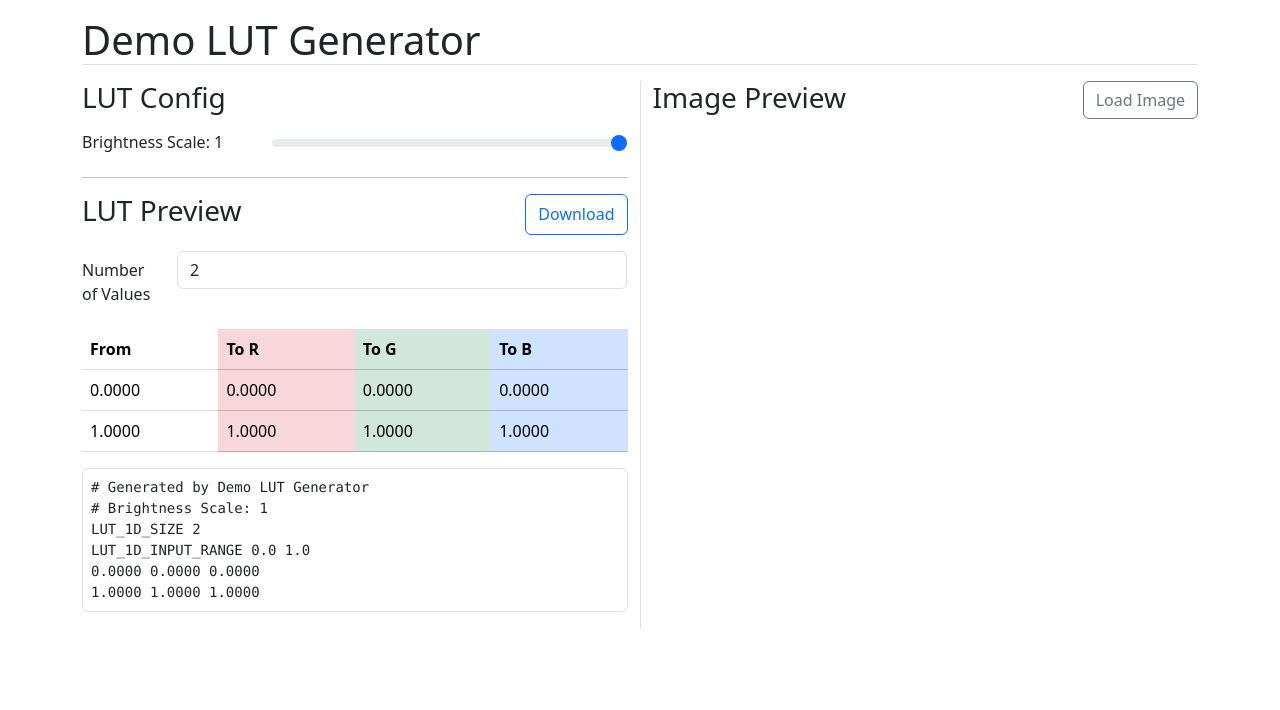
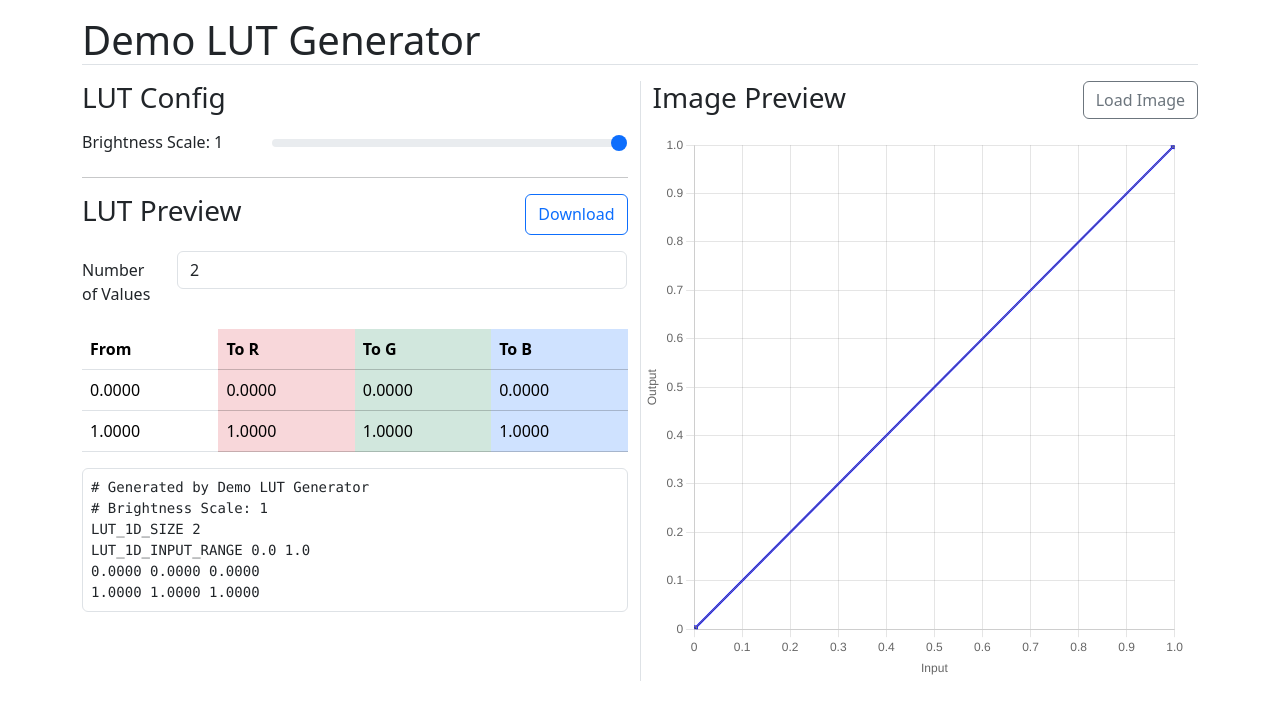
Before and after one commit to hrueger/demo-lut-generator, a SvelteKit app: page / in a window 1280 px wide. Shown: the top 710 px of the page. Built offline with nearby package versions, Linux system fonts and the light colour scheme.

Commit message:
feat: line chart

```diff
--- a/package.json
+++ b/package.json
@@ -22,5 +22,8 @@
 		"typescript": "^5.0.0",
 		"vite": "^6.2.6"
 	},
-	"packageManager": "yarn@4.9.1"
+	"packageManager": "yarn@4.9.1",
+	"dependencies": {
+		"chart.js": "^4.4.9"
+	}
 }
--- a/src/routes/+page.svelte
+++ b/src/routes/+page.svelte
@@ -1,4 +1,6 @@
 <script lang="ts">
+    import LineChart from "./LineChart.svelte";
+
     let brightnessScale = $state(1);
     let lutValueCount = $state(2);
     let originalImage: HTMLImageElement | null = null;
@@ -172,6 +174,32 @@ ${lutValues
             <button class="btn btn-outline-secondary mb-3" onclick={loadImage}>Load Image</button>
         </div>
         <div class="row">
+            <LineChart
+                datasets={[
+                    {
+                        label: "Reference",
+                        data: [
+                            { x: 0, y: 0 },
+                            { x: 1, y: 1 },
+                        ],
+                        borderColor: "gray",
+                        borderWidth: 1,
+                        tension: 0,
+                    },
+                    {
+                        label: "LUT",
+                        data: lutValues.map((value) => ({
+                            x: value[0],
+                            y: value[1],
+                        })),
+                        borderColor: "blue",
+                        borderWidth: 2,
+                        tension: 0,
+                    },
+                ]}
+            />
+        </div>
+        <div class="row">
             {#if originalImageUrl}
                 <div class="col">
                     <h5>Original Image</h5>
--- /dev/null
+++ b/src/routes/LineChart.svelte
@@ -0,0 +1,55 @@
+<script lang="ts">
+    import { onMount } from "svelte";
+    import { Chart, LineController, LineElement, PointElement, LinearScale, Title, Tooltip, CategoryScale, type ChartDataset } from "chart.js";
+
+    let canvas: HTMLCanvasElement;
+
+    let { datasets }: { datasets: ChartDataset<"line">[] } = $props();
+
+    Chart.register(LineController, LineElement, PointElement, LinearScale, Title, Tooltip, CategoryScale);
+
+    $effect(() => {
+        if (!chart) return;
+        chart.data.datasets = datasets;
+        chart.update();
+    });
+
+    let chart: Chart | null = null;
+    onMount(() => {
+        const ctx = canvas.getContext("2d")!;
+        chart = new Chart(ctx, {
+            type: "line",
+            data: {
+                datasets,
+            },
+            options: {
+                animation: false,
+                maintainAspectRatio: false,
+                scales: {
+                    x: {
+                        type: "linear",
+                        min: 0,
+                        max: 1,
+                        title: {
+                            display: true,
+                            text: "Input",
+                        },
+                    },
+                    y: {
+                        type: "linear",
+                        min: 0,
+                        max: 1,
+                        title: {
+                            display: true,
+                            text: "Output",
+                        },
+                    },
+                },
+            },
+        });
+    });
+</script>
+
+<div class="ratio ratio-1x1">
+    <canvas bind:this={canvas}></canvas>
+</div>
```
Also changed, not shown: 1 other file (tests, documents, lock files or other folders).
